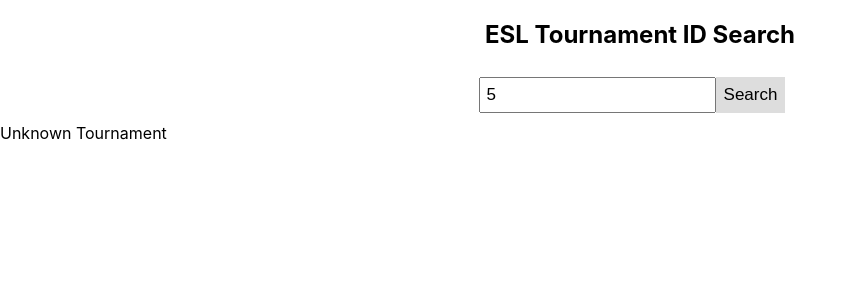
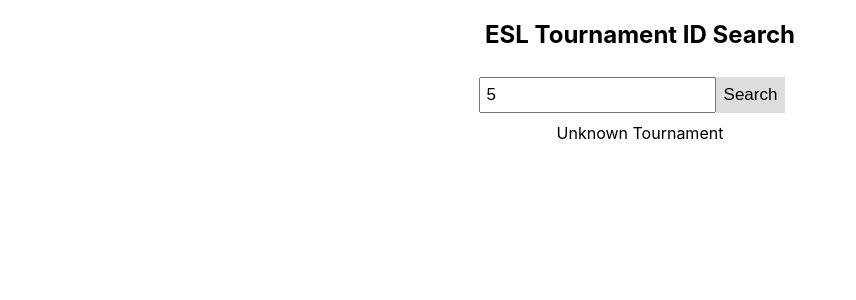
Before and after one commit to antonioi520/esl-tournament, a React (Create React App) app: page / in a window 1280 px wide. Both pictures are taken after typing "5" into the empty fields and a click on the button "Search". Shown: the top 300 px of the page, without its empty margins (0-856 px from the left). Built offline with nearby package versions, Linux system fonts and the light colour scheme; no server answers.

Commit message:
update on loading modifier

```diff
--- a/src/Components/Search.jsx
+++ b/src/Components/Search.jsx
@@ -25,12 +25,12 @@
             dispatch(getTournament(tournamentId));
             dispatch(getTournamentResults(tournamentId));
             dispatch(getTournamentContestants(tournamentId));
-
+            console.log(tournamentId);
         }
         else{
             setIsSearching(false);
         }
-    }, [tournamentId]);
+    }, [dispatch, tournamentId]);
 
     // Debounce Hook
     /*function useDebounce(value, delay) {
@@ -77,13 +77,9 @@
             setTournamentid(inputSearch)
             setIsSearching(true);
         }
+
     }
 
-    const testFunction2 = () => {
-        console.log(tournaments);
-        setTournamentid('');
-
-    }
 
     return (
         <div>
@@ -103,8 +99,9 @@
                 </div>
             </form>
             {/*If there are results, display SearchResult component, otherwise do not display*/}
-            {isSearching ? <div style={{textAlign: "center"}}>Loading...</div> : null}
-            {tournaments === undefined ? (<div>Unknown Tournament</div>) : Object.keys(tournaments).length > 0 ? (<SearchResult tournament={tournaments} results={results} contestants={contestants} />) : null}
+            {/*Show text when loading - removed for now as loads were instant so gave jarring effect */}
+            {/*{isSearching ? <div style={{textAlign: "center"}}>Loading...</div> : null}*/}
+            {tournaments === undefined ? (<div style={{textAlign: 'center'}}>Unknown Tournament</div>) : Object.keys(tournaments).length > 0 ? (<SearchResult tournament={tournaments} results={results} contestants={contestants} />) : null}
         </div>
     );
 }
```
